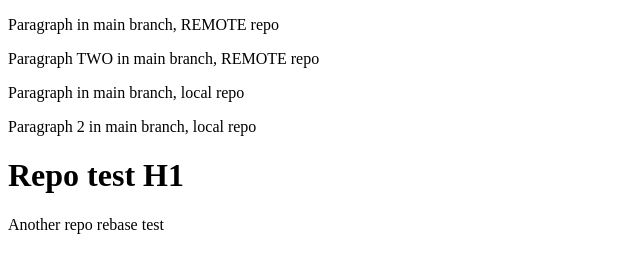
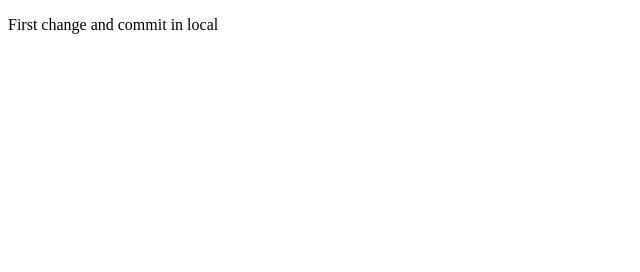
Before and after one commit to bradl33/learning-git-rebase, a plain HTML site: page index.html in a window 1280 px wide. Shown: the whole page, without its empty margins (0-640 px from the left). Drawn offline with Linux system fonts and the light colour scheme.

Commit message:
1st change and commit, local

```diff
--- a/index.html
+++ b/index.html
@@ -5,13 +5,7 @@
 </head>
 <body>
 
-  <p>Paragraph in main branch, REMOTE repo</p>
-  <p>Paragraph TWO in main branch, REMOTE repo</p>
+  <p>First change and commit in local</p>
 
-  <p>Paragraph in main branch, local repo</p>
-  <p>Paragraph 2 in main branch, local repo</p>
-
-  <h1>Repo test H1</h1>
-  <p>Another repo rebase test</p>
 </body>
 </html>
```
